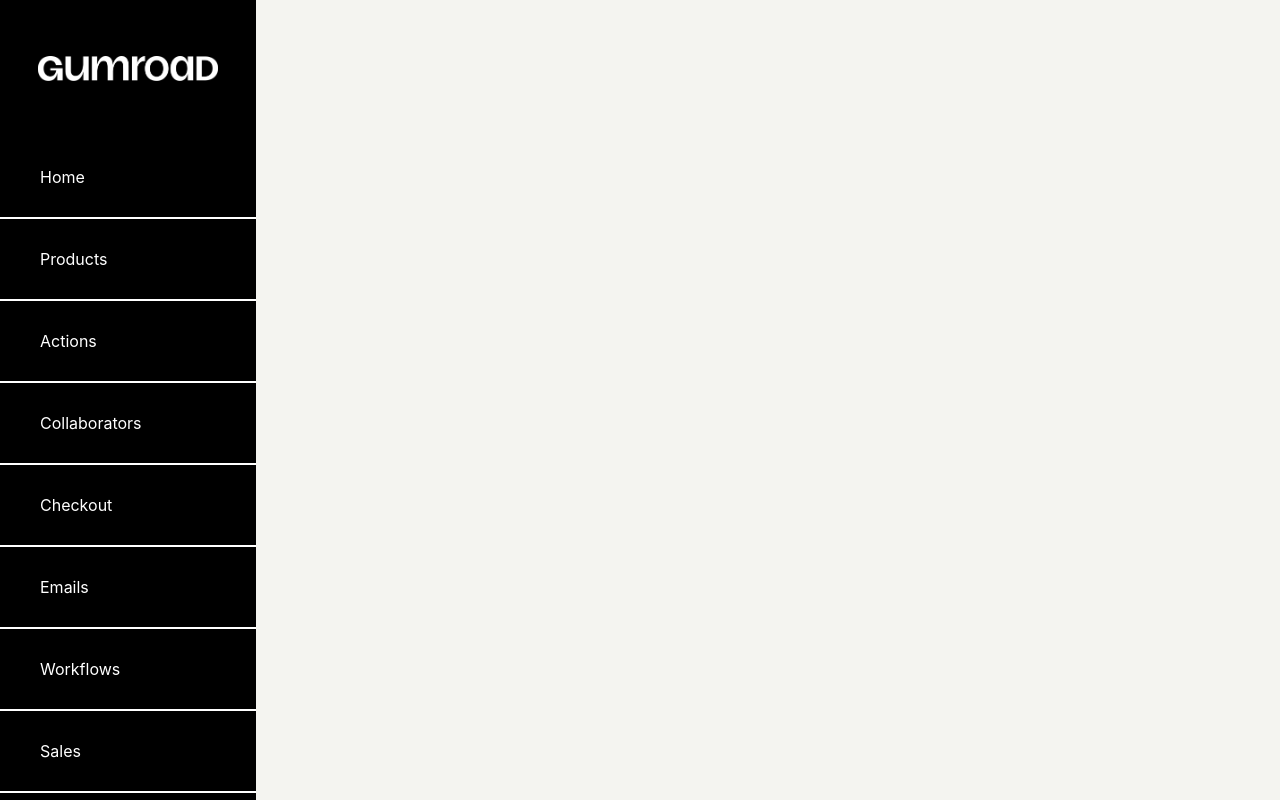
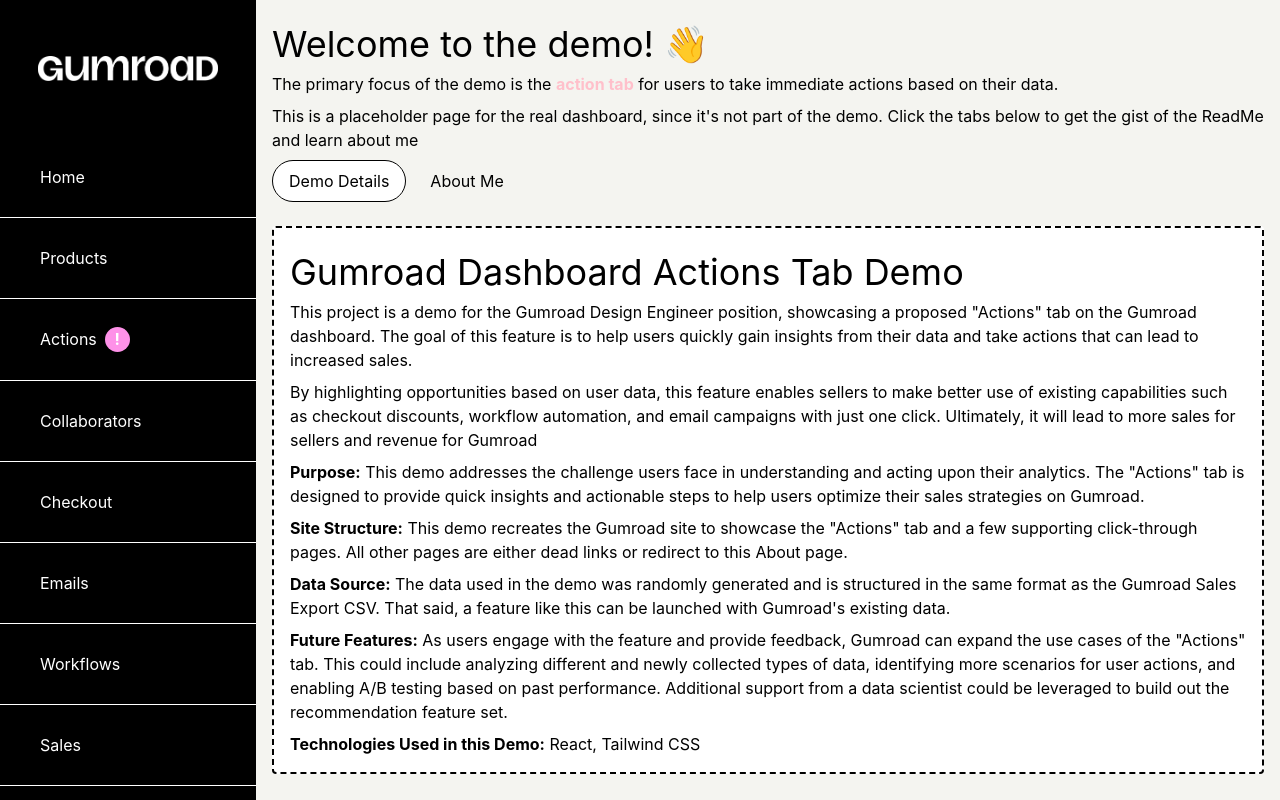
Before and after one commit to pcybriwsky/gumroad_actions, a React (Create React App) app: page /about in a window 1280 px wide. Shown: the top 800 px of the page. Built offline with nearby package versions, Linux system fonts and the light colour scheme; some icons are missing.

Commit message:
Formatting about

```diff
--- a/src/App.js
+++ b/src/App.js
@@ -5,6 +5,7 @@
 import Email from './pages/Email';
 import Discount from './pages/Discount';
 import Workflow from './pages/Workflow';
+import About from './pages/About';
 
 function App() {
   return (
@@ -16,6 +17,7 @@
           <Route path="/email" element={<Email />} />
           <Route path="/discount" element={<Discount />} />
           <Route path="/workflow" element={<Workflow />} />
+          <Route path="/about" element={<About />} />
         </Routes>
       </Layout>
       </div>
--- a/src/components/Sidebar.tsx
+++ b/src/components/Sidebar.tsx
@@ -35,72 +35,73 @@
           <nav>
             <ul className="text-center">
               <li className='py-[10px]'>
-                <Link to="/" className="block p-2 text-white hover:text-pink" onClick={handleMenuClick}>
+                <Link to="/about" className="block p-2 text-white hover:text-pink" onClick={handleMenuClick}>
                   Home
                 </Link>
               </li>
               <li className='py-[10px]'>
-                <Link to="/products" className="block p-2 text-white hover:text-pink" onClick={handleMenuClick}>
+                <Link to="/about" className="block p-2 text-white hover:text-pink" onClick={handleMenuClick}>
                   Products
                 </Link>
               </li>
               <li className='py-[10px]'>
                 <Link to="/" className="block p-2 text-white hover:text-pink" onClick={handleMenuClick}>
                   Actions
+                  <span className="ml-2 text-white font-bold bg-pink w-[25px] h-[25px] text-center mx-auto items-center rounded-full px-2">!</span>
                 </Link>
               </li>
               <li className='py-[10px]'>
-                <Link to="/collaborators" className="block p-2 text-white hover:text-pink" onClick={handleMenuClick}>
+                <Link to="/about" className="block p-2 text-white hover:text-pink" onClick={handleMenuClick}>
                   Collaborators
                 </Link>
               </li>
               <li className='py-[10px]'>
-                <Link to="/checkout" className="block p-2 text-white hover:text-pink" onClick={handleMenuClick}>
+                <Link to="/about" className="block p-2 text-white hover:text-pink" onClick={handleMenuClick}>
                   Checkout
                 </Link>
               </li>
               <li className='py-[10px]'>
-                <Link to="/emails" className="block p-2 text-white hover:text-pink" onClick={handleMenuClick}>
+                <Link to="/about" className="block p-2 text-white hover:text-pink" onClick={handleMenuClick}>
                   Emails
                 </Link>
               </li>
               <li className='py-[10px]'>
-                <Link to="/workflows" className="block p-2 text-white hover:text-pink" onClick={handleMenuClick}>
+                <Link to="/about" className="block p-2 text-white hover:text-pink" onClick={handleMenuClick}>
                   Workflows
                 </Link>
               </li>
               <li className='py-[10px]'>
-                <Link to="/sales" className="block p-2 text-white hover:text-pink" onClick={handleMenuClick}>
+                <Link to="/about" className="block p-2 text-white hover:text-pink" onClick={handleMenuClick}>
                   Sales
                 </Link>
               </li>
               <li className='py-[10px]'>
-                <Link to="/analytics" className="block p-2 text-white hover:text-pink" onClick={handleMenuClick}>
+                <Link to="/about" className="block p-2 text-white hover:text-pink" onClick={handleMenuClick}>
                   Analytics
                 </Link>
               </li>
               <li className='py-[10px]'>
-                <Link to="/payouts" className="block p-2 text-white hover:text-pink" onClick={handleMenuClick}>
+                <Link to="/about" className="block p-2 text-white hover:text-pink" onClick={handleMenuClick}>
                   Payouts
                 </Link>
               </li>
               <li className='py-[10px]'>
-                <Link to="/discover" className="block p-2 text-white hover:text-pink" onClick={handleMenuClick}>
+                <Link to="/about" className="block p-2 text-white hover:text-pink" onClick={handleMenuClick}>
                   Discover
                 </Link>
               </li>
               <li className='py-[10px]'>
-                <Link to="/library" className="block p-2 text-white hover:text-pink" onClick={handleMenuClick}>
+                <Link to="/about" className="block p-2 text-white hover:text-pink" onClick={handleMenuClick}>
                   Library
                 </Link>
               </li>
               <li className='py-[10px]'>
-                <Link to="/help" className="block p-2 text-white hover:text-pink" onClick={handleMenuClick}>
+                <Link to="/about" className="block p-2 text-white hover:text-pink" onClick={handleMenuClick}>
                   Help
                 </Link>
               </li>
               <li className='py-[10px]'>
-                <Link to="/settings" className="block p-2 text-white hover:text-pink" onClick={handleMenuClick}>
+                <Link to="/about" className="block p-2 text-white hover:text-pink" onClick={handleMenuClick}>
                   Settings
                 </Link>
               </li>
@@ -117,15 +118,15 @@
           </Link>
         </div>
         <nav className="flex-1">
-          <ul className="divide-y-2 divide-solid divide-white my-auto text-center">
+          <ul className="divide-y-[1px] divide-solid divide-white my-auto text-center">
             <li className='py-[20px]'>
-              <Link to="/" className="flex items-center p-2 text-white hover:text-pink">
+              <Link to="/about" className="flex items-center p-2 text-white hover:text-pink">
                 <ShopWindowIcon className="w-6 h-6 fill-current" />
                 <span className="ml-2">Home</span>
               </Link>
             </li>
             <li className='py-[20px]'>
-              <Link to="/products" className="flex items-center p-2 text-white hover:text-pink">
+              <Link to="/about" className="flex items-center p-2 text-white hover:text-pink">
                 <ArchiveFillIcon className="w-6 h-6 fill-current" />
                 <span className="ml-2">Products</span>
               </Link>
@@ -135,42 +136,44 @@
               <Link to="/" className="flex items-center p-2 text-white hover:text-pink">
                 <Check2SquareIcon className="w-6 h-6 fill-current" />
                 <span className="ml-2">Actions</span>
+                <span className="ml-2 text-white font-bold bg-pink w-[25px] h-[25px] text-center mx-auto items-center rounded-full px-2">!</span>
+
               </Link>
             </li>
 
             <li className='py-[20px]'>
-              <Link to="/collaborators" className="flex items-center p-2 text-white hover:text-pink">
+              <Link to="/about" className="flex items-center p-2 text-white hover:text-pink">
                 <DealFillIcon className="w-6 h-6 fill-current" />
                 <span className="ml-2">Collaborators</span>
               </Link>
             </li>
             <li className='py-[20px]'>
-              <Link to="/checkout" className="flex items-center p-2 text-white hover:text-pink">
+              <Link to="/about" className="flex items-center p-2 text-white hover:text-pink">
                 <Cart3FillIcon className="w-6 h-6 fill-current" />
                 <span className="ml-2">Checkout</span>
               </Link>
             </li>
             <li className='py-[20px]'>
-              <Link to="/emails" className="flex items-center p-2 text-white hover:text-pink">
+              <Link to="/about" className="flex items-center p-2 text-white hover:text-pink">
                 <EnvelopeFillIcon className="w-6 h-6 fill-current" />
                 <span className="ml-2">Emails</span>
               </Link>
             </li>
             <li className='py-[20px]'>
-              <Link to="/workflows" className="flex items-center p-2 text-white hover:text-pink">
+              <Link to="/about" className="flex items-center p-2 text-white hover:text-pink">
                 <Diagram2FillIcon className="w-6 h-6 fill-current" />
                 <span className="ml-2">Workflows</span>
               </Link>
             </li>
             <li className='py-[20px]'>
-              <Link to="/sales" className="flex items-center p-2 text-white hover:text-pink">
+              <Link to="/about" className="flex items-center p-2 text-white hover:text-pink">
                 <CurrencyDollarIcon className="w-6 h-6 fill-current" />
                 <span className="ml-2">Sales</span>
               </Link>
             </li>
 
             <li className='py-[20px]'>
-              <Link to="/analytics" className="flex items-center p-2 text-white hover:text-pink">
+              <Link to="/about" className="flex items-center p-2 text-white hover:text-pink">
                 <BarChartFillIcon className="w-6 h-6 fill-current" />
                 <span className="ml-2">Analytics</span>
               </Link>
@@ -178,28 +181,28 @@
 
 
             <li className='py-[20px]'>
-              <Link to="/payouts" className="flex items-center p-2 text-white hover:text-pink">
+              <Link to="/about" className="flex items-center p-2 text-white hover:text-pink">
                 <CurrencyDollarIcon className="w-6 h-6 fill-current" />
                 <span className="ml-2">Payouts</span>
               </Link>
             </li>
             <li className='py-[20px]'>
-              <Link to="/discover" className="flex items-center p-2 text-white hover:text-pink">
+              <Link to="/about" className="flex items-center p-2 text-white hover:text-pink">
                 <span className="ml-2">Discover</span>
               </Link>
             </li>
             <li className='py-[20px]'>
-              <Link to="/library" className="flex items-center p-2 text-white hover:text-pink">
+              <Link to="/about" className="flex items-center p-2 text-white hover:text-pink">
                 <span className="ml-2">Library</span>
               </Link>
             </li>
             <li className='py-[20px]'>
-              <Link to="/help" className="flex items-center p-2 text-white hover:text-pink">
+              <Link to="/about" className="flex items-center p-2 text-white hover:text-pink">
                 <span className="ml-2">Help</span>
               </Link>
             </li>
             <li className='py-[20px]'>
-              <Link to="/settings" className="flex items-center p-2 text-white hover:text-pink">
+              <Link to="/about" className="flex items-center p-2 text-white hover:text-pink">
                 <span className="ml-2">Settings</span>
               </Link>
             </li>
--- /dev/null
+++ b/src/pages/About.js
@@ -0,0 +1,90 @@
+import React, { useState } from 'react';
+
+const About = () => {
+    const [activeTab, setActiveTab] = useState('DemoDetails');
+
+    const renderTabContent = () => {
+        switch (activeTab) {
+            case 'DemoDetails':
+                return (
+                    <div className='bg-white border-black border-dashed border-2 rounded p-4'>
+                        <h2 className='text-4xl my-2'>Gumroad Dashboard Actions Tab Demo</h2>
+
+                        <p className='mb-2'>This project is a demo for the Gumroad Design Engineer position, showcasing a proposed "Actions" tab on the Gumroad dashboard. The goal of this feature is to help users quickly gain insights from their data and take actions that can lead to increased sales. </p>
+
+                        <p> By highlighting opportunities based on user data, this feature enables sellers to make better use of existing capabilities such as checkout discounts, workflow automation, and email campaigns with just one click. Ultimately, it will lead to more sales for sellers and revenue for Gumroad</p>
+                        <ol>
+                            <li className='mt-2'>
+                                <strong>Purpose:</strong> This demo addresses the challenge users face in understanding and acting upon their analytics. The "Actions" tab is designed to provide quick insights and actionable steps to help users optimize their sales strategies on Gumroad.
+                            </li>
+                            <li className='mt-2'>
+                                <strong>Site Structure:</strong> This demo recreates the Gumroad site to showcase the "Actions" tab and a few supporting click-through pages. All other pages are either dead links or redirect to this About page.
+                            </li>
+                            <li className='mt-2'>
+                                <strong>Data Source:</strong> The data used in the demo was randomly generated and is structured in the same format as the Gumroad Sales Export CSV. That said, a feature like this can be launched with Gumroad's existing data.
+                            </li>
+                            <li className='mt-2'>
+                                <strong>Future Features:</strong> As users engage with the feature and provide feedback, Gumroad can expand the use cases of the "Actions" tab. This could include analyzing different and newly collected types of data, identifying more scenarios for user actions, and enabling A/B testing based on past performance. Additional support from a data scientist could be leveraged to build out the recommendation feature set.
+                            </li>
+                            <li className='mt-2'>
+                                <strong>Technologies Used in this Demo:</strong> React, Tailwind CSS
+                            </li>
+                        </ol>
+                    </div>
+                );
+
+            case 'AboutMe':
+                return (
+                    <div className='bg-white border-black border-dashed border-2 rounded p-4'>
+                        <h2 className='text-4xl my-2'>About Me</h2>
+                        <p className='mb-4'>I'm Pete, a designer and software engineer out of New York.</p>
+                        <p className='mb-4'>I spent some time doing product marketing and design consulting before starting <a href="https://ngenart.com" target="_blank" className="text-pink underline hover:opacity-80 transition-opacity ease-linear">n-gen</a>, a solo design studio turning data into 1:1 art and visualizations. The application connects to APIs from Strava and Spotify and allow's users to sign-in and create art directly from their data. To-date, the application has had over 9M users.</p>
+                        <p className='mb-4'>Over the past few months, I've begun to work with companies on small projects as well to build experiences natively into their platforms. n-gen and associated projects have been built on React, Node.js, and Tailwind. I've served as both designer and engineer.</p>
+
+                        <p className='mb-4'>I'm passionate about the opportunity to work as a Design Engineer at Gumroad. It's a chance to leverage my design and technical chops to create a better experience for solo creators and entrepreneurs, something I've experienced first-hand to be extremely difficult.</p>
+                        <p className='mb-4'>If you have any questions or would like to follow-up and chat, feel free to reach out to me <a href="mailto:pete@ngenart.com?subject=Hey%20Pete!%20Let's%20Chat" className="text-pink underline hover:opacity-80 transition-opacity ease-linear">on my email</a>.</p>
+
+                        <p className='mb-4'>Thanks for checking out the demo! In the spirit of making great decisions in one click, if you think I should be hired, there's a button for that too.</p>
+
+                        <div className="suggested-action-section bg-black rounded flex flex-col space-y-4 my-4 w-[50%] mx-auto">
+                            <a href="mailto:pete@ngenart.com?subject=The%20Button%20Worked,%20You're%20Hired" className="relative bg-pink border-solid border-black border-[1px] text-black px-4 py-2 rounded text-center transform transition-transform duration-200 hover:-translate-y-1 hover:-translate-x-1">
+                                Hire Pete Right Now
+                            </a>
+                        </div>
+                    </div>
+                );
+            default:
+                return <div>Select a tab to view content.</div>;
+        }
+    };
+
+    return (
+        <div className="about-container">
+            <h1 className='text-black text-4xl my-2'>Welcome to the demo! 👋</h1>
+            <p className='text-md my-2'>The primary focus of the demo is the <a href="/" style={{ color: 'pink' }} className='font-bold hover:opacity-80 transition-smooth ease-linear'>action tab</a> for users to take immediate actions based on their data.</p>
+
+            <p className='text-md my-2'>This is a placeholder page for the real dashboard, since it's not part of the demo. Click the tabs below to get the gist of the ReadMe and learn about me</p>
+
+            <div className="tabs mb-6">
+                <button
+                    className={`px-4 rounded-full py-2 mr-2 hover:border-[1px] hover:border-black ${activeTab === 'DemoDetails' ? 'bg-white border-black border-[1px]' : ''}`}
+                    onClick={() => setActiveTab('DemoDetails')}
+                >
+                    Demo Details
+                </button>
+
+                <button
+                    className={`px-4 rounded-full py-2 mr-2 hover:border-[1px] hover:border-black ${activeTab === 'AboutMe' ? 'bg-white border-black border-[1px]' : ''}`}
+                    onClick={() => setActiveTab('AboutMe')}
+                >
+                    About Me
+                </button>
+            </div>
+            <div className="tab-content">
+                {renderTabContent()}
+            </div>
+        </div>
+    );
+};
+
+export default About;
--- a/src/pages/Actions.js
+++ b/src/pages/Actions.js
@@ -22,7 +22,7 @@
 
     return (
         <div className="actions-container">
-            <h1 className="text-3xl font-bold mb-6">Actions</h1>
+            <h1 className="text-3xl hidden lg:block font-bold mb-6">Actions</h1>
             <div className="tabs mb-6">
                 <button
                     className={`px-4 rounded-full py-2 mr-2 hover:border-[1px] hover:border-black ${activeTab === 'CrossSell' ? 'bg-white border-black border-[1px]' : ''}`}
```
